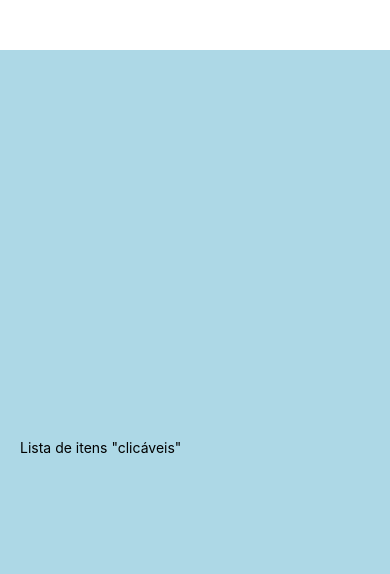
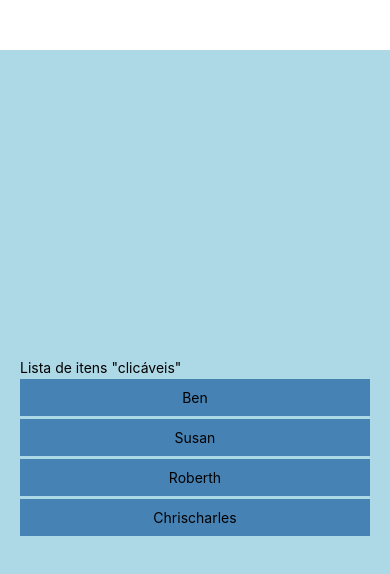
Before and after one commit to Milly02online/cardmob, a React Native app in the folder Etapa2/app-react-exemplos/: screen / in a window 390 px wide. Shown: the top 574 px of the page. Built offline with nearby package versions, Linux system fonts and the light colour scheme.

Commit message:
Add List component [done]

```diff
--- a/Etapa2/app-react-exemplos/components/List.js
+++ b/Etapa2/app-react-exemplos/components/List.js
@@ -4,12 +4,12 @@
 class List extends Component {
     state = {
         names: [
-            {id: 0, name: 'Ben'},
-            {id: 1, name: 'Susan'},
-            {id: 2, name: 'Roberth'},
-            {id: 3, name: 'Chrischarles'}
-        ]
-    }
+            { id: 0, name: 'Ben' },
+            { id: 1, name: 'Susan' },
+            { id: 2, name: 'Roberth' },
+            { id: 3, name: 'Chrischarles' },
+        ],
+    };
     alertItemName = (item) => {
         alert(item.name);
     }
@@ -20,6 +20,19 @@
                 <Text style={styles.text}>
                     Lista de itens "clicáveis"
                 </Text>
+                {
+                    this.state.names.map((item, index) => (
+                        <TouchableOpacity //area clicável
+                            key={item.id}
+                            style={styles.container}
+                            onPress={() => this.alertItemName(item)}>
+
+                            <Text style={styles.text}>
+                                {item.name}
+                            </Text>
+                        </TouchableOpacity>
+                    ))
+                }
             </View>
         )
     }
@@ -31,7 +44,7 @@
     container: {
         padding: 10,
         marginTop: 3,
-        backgroundColor: 'lightblube',
+        backgroundColor: 'steelblue',
         alignItems: 'center',
     },
     text: {
```
